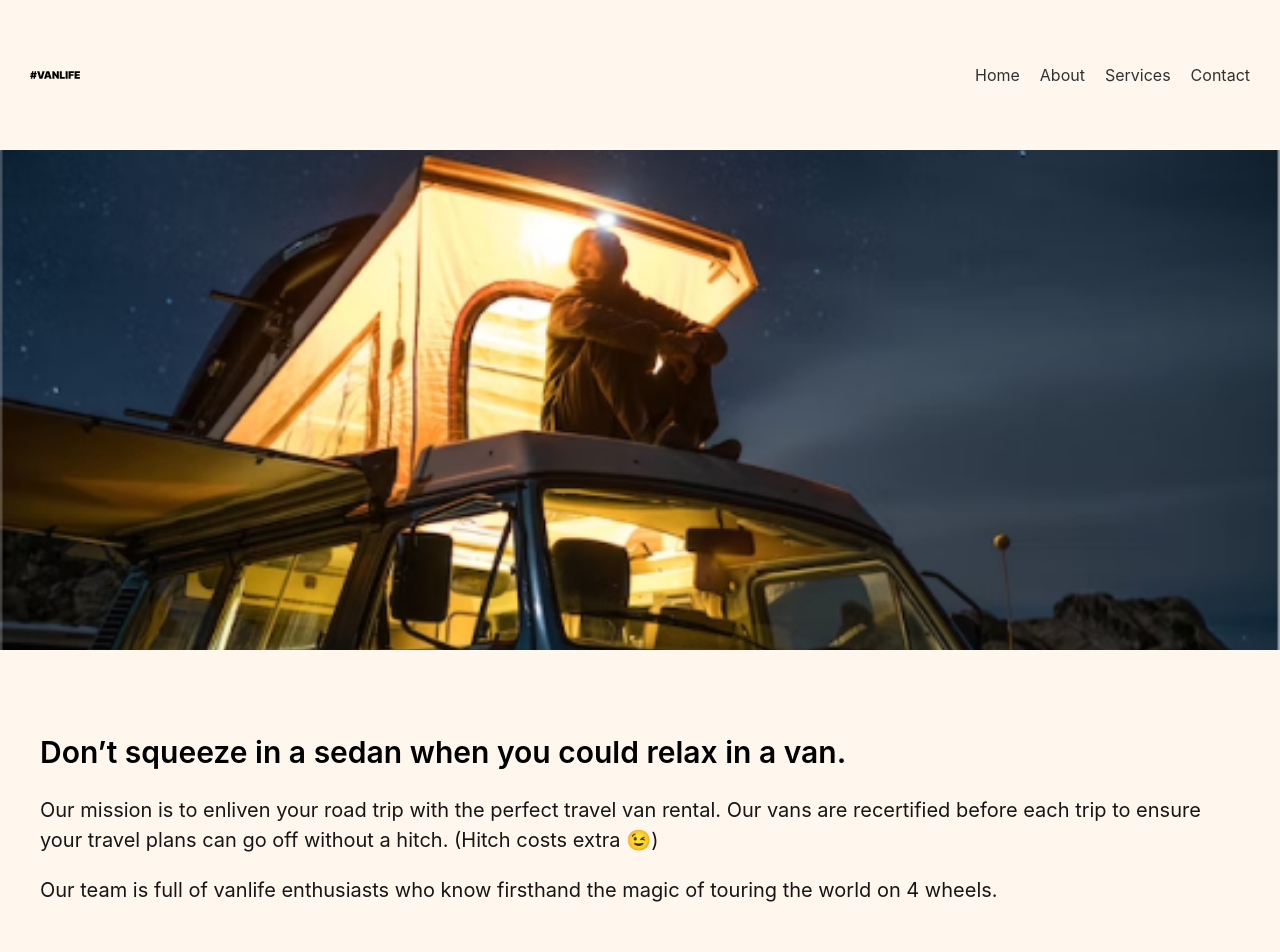
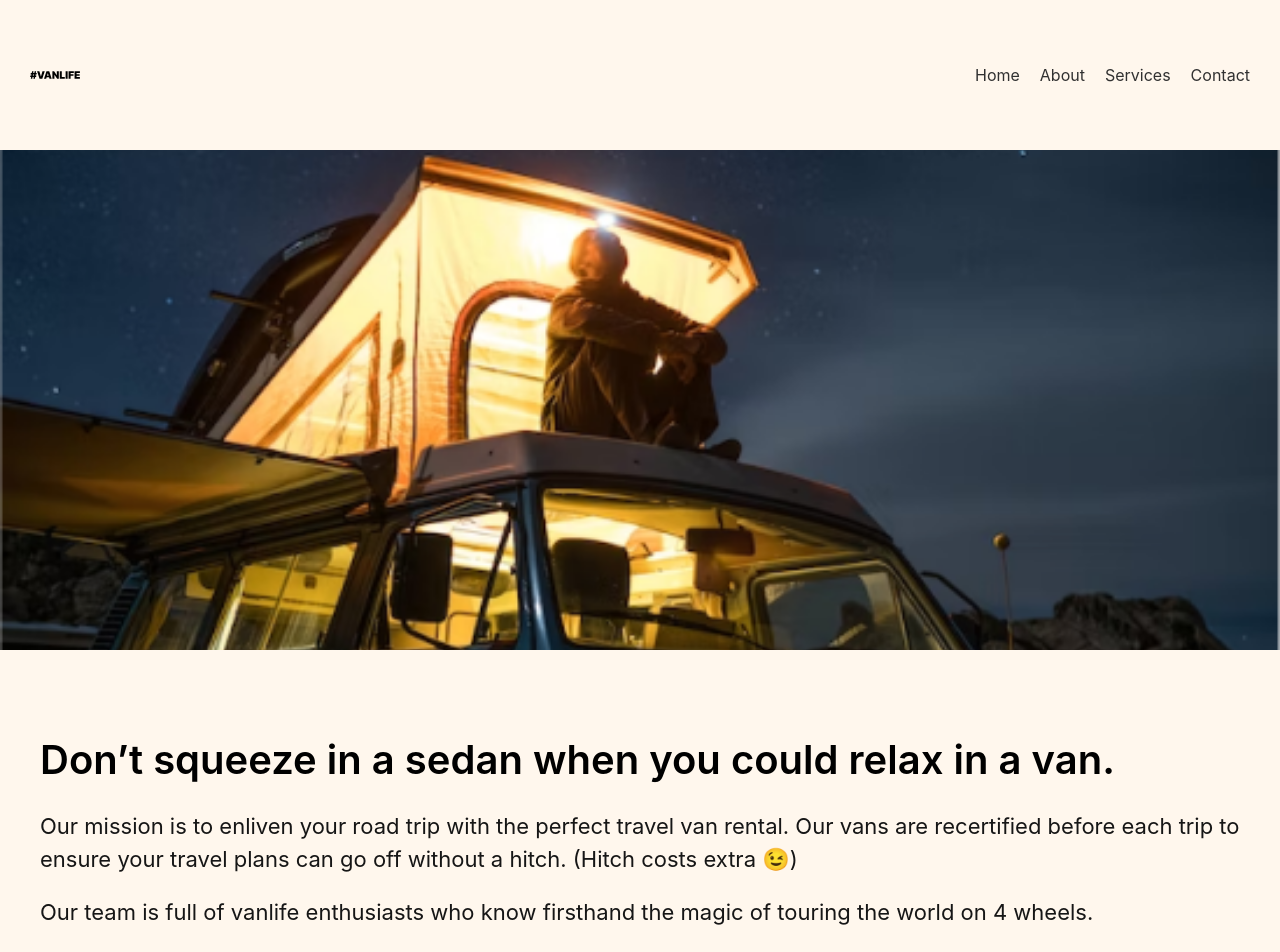
Before and after one commit to Masterchinedum/Vanlife, a React (Vite) app: page /about in a window 1280 px wide. Shown: the top 952 px of the page. Built offline with nearby package versions, Linux system fonts and the light colour scheme.

Commit message:
Increase font size and add font-weight to About page content

```diff
--- a/src/pages/About.css
+++ b/src/pages/About.css
@@ -29,11 +29,12 @@
   }
 
   .aboutContent h1{
-    font-size: 30px;
+    font-size: 40px;
     margin-bottom: 20px;
   }
 
     .aboutContent p{
-        font-size: 20px;
+        font-size: 22px;
         margin-bottom: 20px;
+        font-weight: 400;
     }
```
